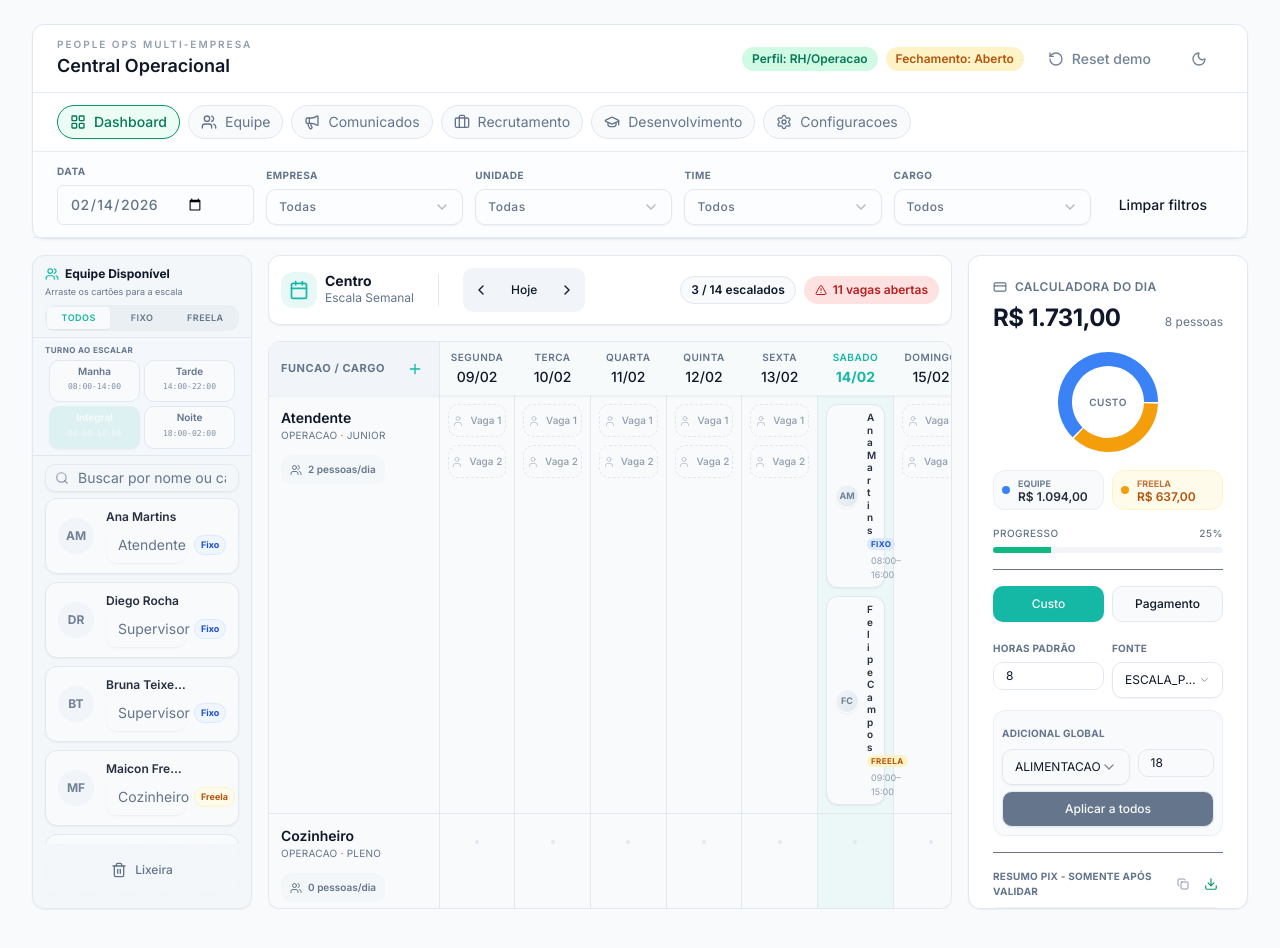
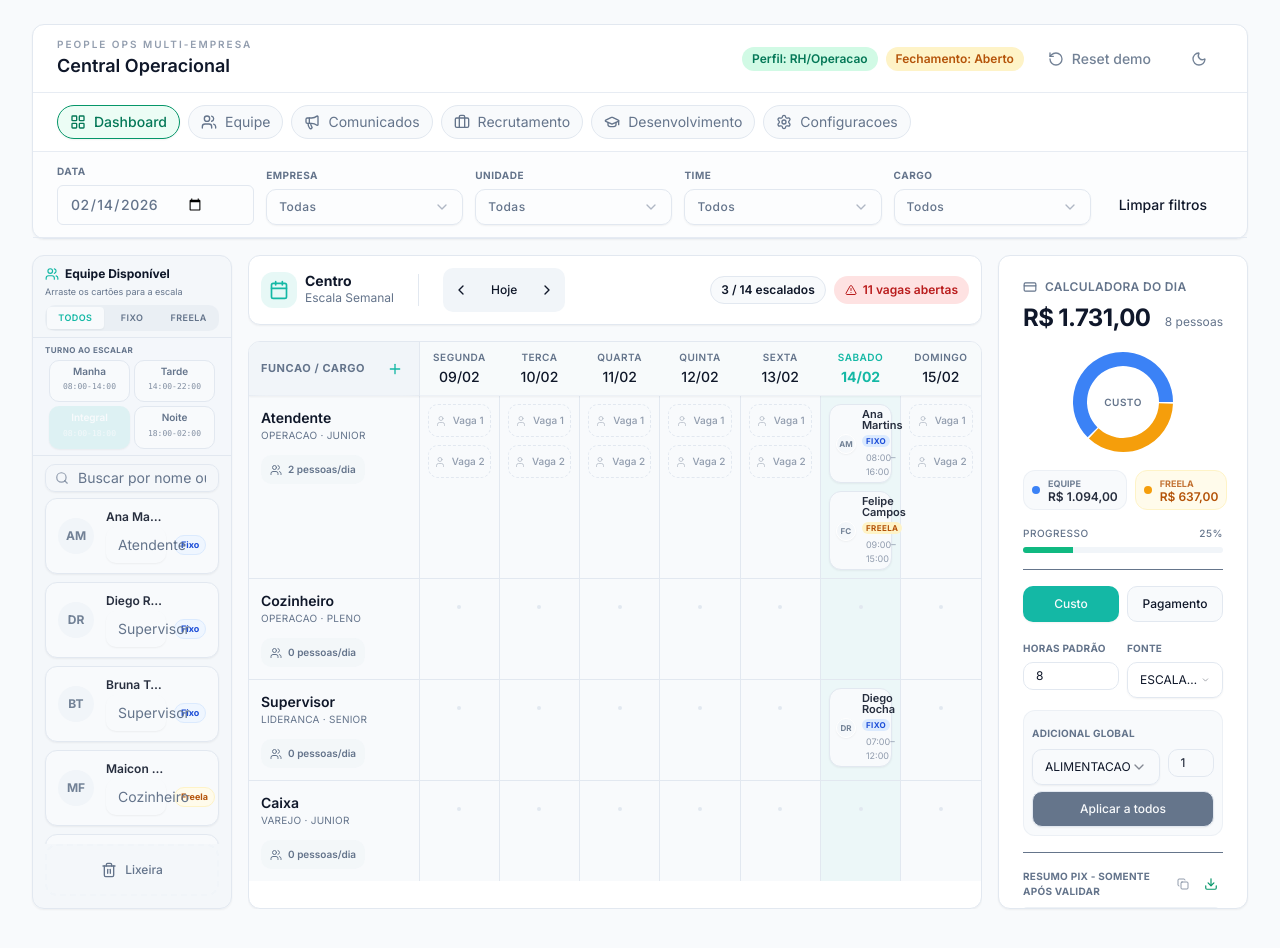
Before and after one commit to vaquev01/rh-manager, a Next.js app: page / in a window 1280 px wide. Shown: the top 948 px of the page. Built offline with nearby package versions, Linux system fonts and the light colour scheme.

Commit message:
feat(ui): ultra-compact schedule card paddings and refined text wrapping for full name readability

```diff
--- a/src/app/page.tsx
+++ b/src/app/page.tsx
@@ -16,7 +16,7 @@ export default function DashboardPage() {
         </div>
 
         {/* Right Sidebar: Pix & Calculator */}
-        <aside className="w-[260px] xl:w-[280px] shrink-0 h-full">
+        <aside className="w-[230px] xl:w-[250px] shrink-0 h-full">
           <PixSidebar />
         </aside>
       </div>
--- a/src/components/schedule-builder.tsx
+++ b/src/components/schedule-builder.tsx
@@ -352,7 +352,7 @@ export function ScheduleBuilder() {
   return (
     <div className="flex flex-col lg:flex-row gap-4 h-full">
       {/* ── LEFT: People Pool ── */}
-      <Card className="flex w-full lg:w-[180px] xl:w-[220px] shrink-0 flex-col h-full border-border bg-muted/50 shadow-none">
+      <Card className="flex w-full lg:w-[160px] xl:w-[200px] shrink-0 flex-col h-full border-border bg-muted/50 shadow-none">
         <div className="px-3 py-2">
           <h3 className="flex items-center gap-1.5 text-xs font-bold text-foreground mb-1 mt-0.5">
             <Users className="h-3.5 w-3.5 text-primary" />
@@ -770,22 +770,22 @@ export function ScheduleBuilder() {
                                     onDragStart={(e) => handleChipDragStart(e, sched.id, sched.personId)}
                                     onDragEnd={handleDragEnd}
                                     className={cn(
-                                      "group flex items-center gap-2 rounded-lg border bg-background pl-2 pr-1 py-1.5 shadow-sm transition-all hover:shadow-md hover:border-primary/30 cursor-grab active:cursor-grabbing",
+                                      "group flex items-center gap-1.5 rounded-lg border bg-background pl-1.5 pr-1 py-1 shadow-sm transition-all hover:shadow-md hover:border-primary/30 cursor-grab active:cursor-grabbing",
                                       isMe && "opacity-30 scale-95 grayscale"
                                     )}
                                   >
-                                    <div className="flex h-6 w-6 shrink-0 items-center justify-center rounded-full bg-gradient-to-br from-slate-100 to-slate-200 text-[9px] font-bold text-muted-foreground/90 border border-white shadow-sm">
+                                    <div className="flex h-5 w-5 shrink-0 items-center justify-center rounded-full bg-gradient-to-br from-slate-100 to-slate-50 text-[8px] font-bold text-muted-foreground/90 border border-white shadow-sm">
                                       {(person?.nome ?? "?").split(" ").map((n) => n[0]).join("").slice(0, 2)}
                                     </div>
 
                                     <div className="min-w-0 flex-1">
                                       <div className="flex flex-col pr-1 gap-0.5 min-w-0">
-                                        <p className="text-[10px] font-semibold text-foreground/90 leading-tight whitespace-normal break-words">
+                                        <p className="text-[10px] sm:text-[11px] font-semibold text-foreground/90 leading-none whitespace-normal break-normal">
                                           {person?.nome ?? sched.personId}
                                         </p>
                                         {person?.type && (
                                           <span className={cn(
-                                            "w-max text-[8px] font-bold px-1 rounded-sm uppercase tracking-wider",
+                                            "w-max text-[8px] font-bold px-1 rounded-sm uppercase tracking-wider mt-0.5",
                                             person.type === "FIXO" ? "bg-blue-100 text-blue-700 dark:bg-blue-900/30 dark:text-blue-400" : "bg-amber-100 text-amber-700 dark:bg-amber-900/30 dark:text-amber-400"
                                           )}>
                                             {person.type}
```
